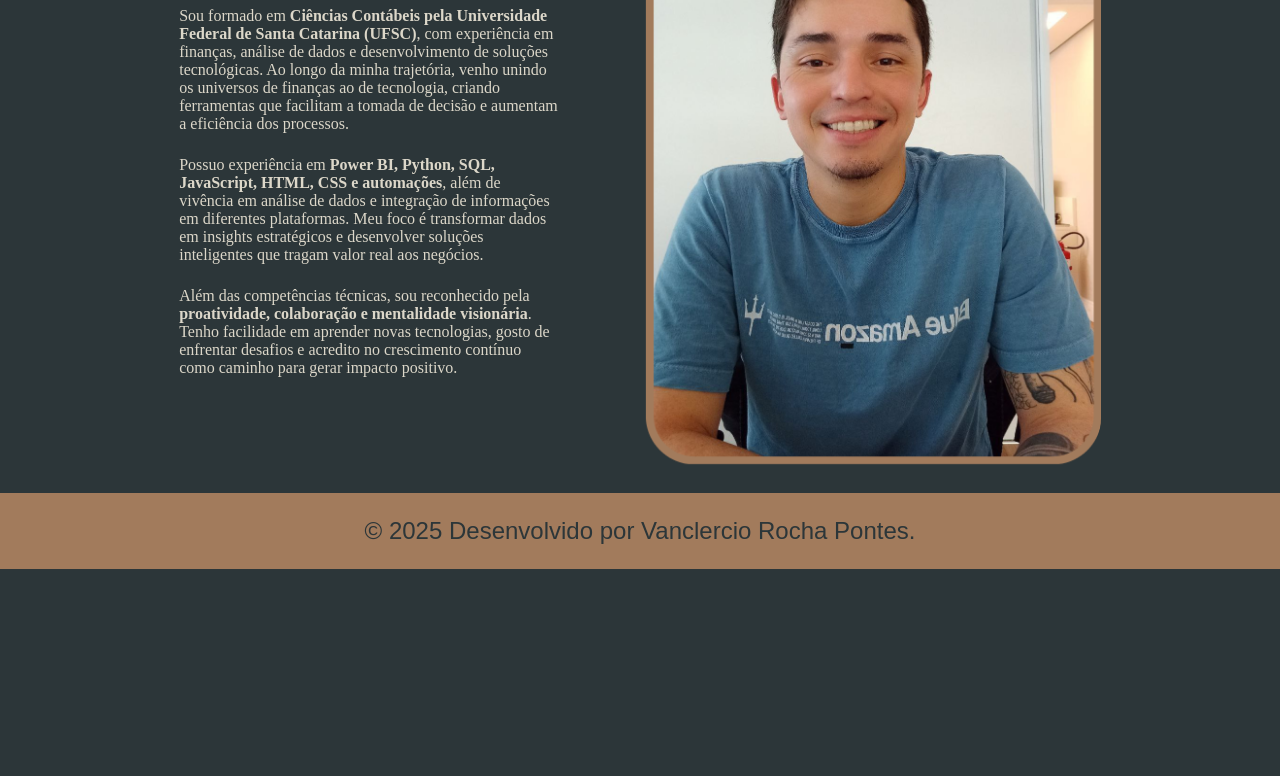
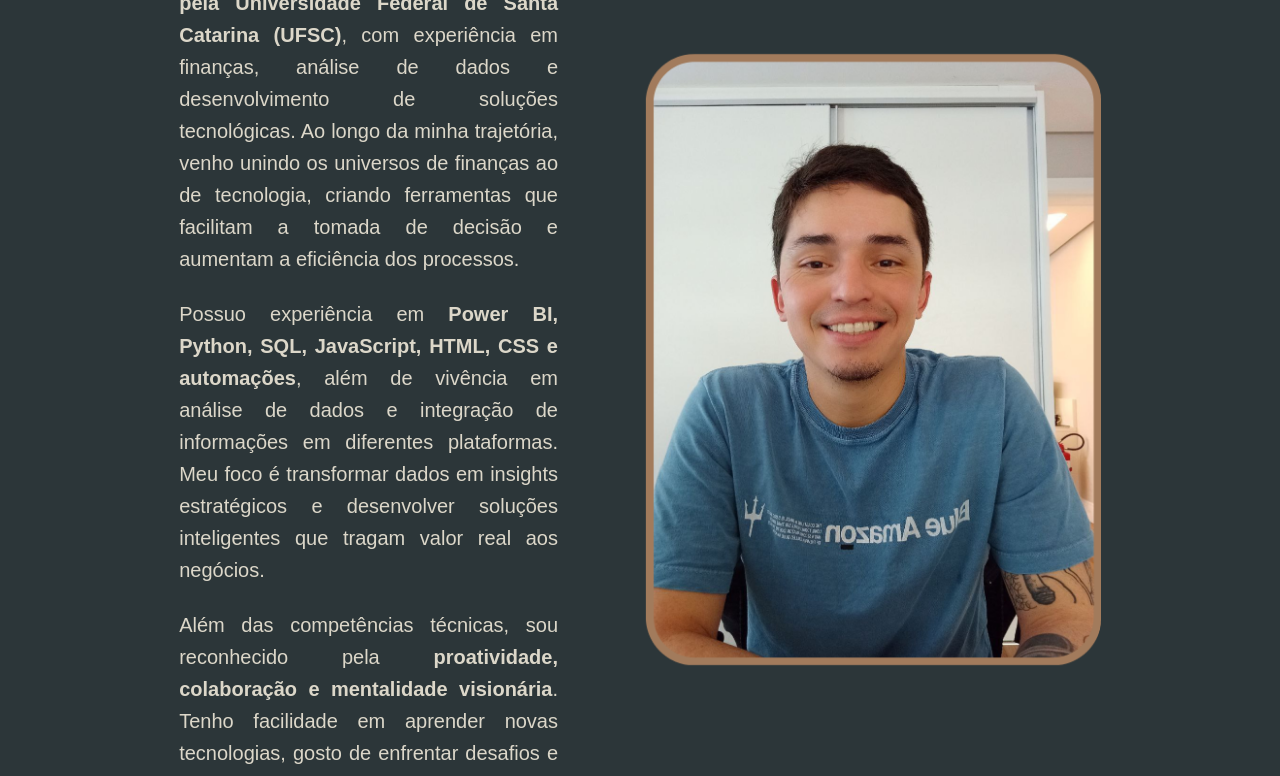
Before and after one commit to vanrpontes/portfolio-vanclercio, a plain HTML site: page about.html in a window 1280 px wide. Shown: the part 231-1007 px from the top of the page. Before the commit the page ends 800 px from the top, so only its background shows below. Drawn offline with nearby package versions, Linux system fonts and the light colour scheme.

Commit message:
Add files via upload

```diff
--- a/styles/style.css
+++ b/styles/style.css
@@ -17,7 +17,6 @@
 
 html, body {
     height: 100%;
-    overflow: hidden; /* Adiciona essa linha para eliminar o scroll */
 }
 
 body {
@@ -29,7 +28,6 @@ body {
 
 .cabecalho {
     padding: 2% 0% 0% 20.6%;
-    flex-shrink: 0; /* Impede que o cabeçalho diminua */
 }
 
 .cabecalho__menu {
@@ -51,8 +49,7 @@ body {
     justify-content: space-between;
     gap: 82px;
     padding: 5% 14%;
-    flex-grow: 1; /* Permite que a seção cresça para ocupar todo o espaço */
-    overflow: auto; /* Adiciona rolagem interna caso o conteúdo seja muito grande */
+    flex: 1; /* Permite que o conteúdo principal se estique */
 }
 
 .apresentacao img {
@@ -122,6 +119,12 @@ body {
     font-weight: 600;
 }
 
+.apresentacao__links__navegacao img {
+    /* CORREÇÃO DO TAMANHO DA IMAGEM */
+    width: 32px;
+    height: 32px;
+}
+
 .apresentacao__links__navegacao:hover {
     background-color: var(--cor-hover);
 }
@@ -139,7 +142,16 @@ body {
     font-size: 1.5rem;
     font-weight: 400;
     width: 100%;
-    flex-shrink: 0; /* Impede que o rodapé diminua */
+}
+
+.sobre__texto {
+    font-size: 1.25rem;
+    font-family: var(--fonte-secundaria);
+    font-weight: 400;
+    line-height: 1.6;
+    color: var(--cor-secundaria);
+    text-align: justify;
+    max-width: 800px;
 }
 
 /* ---------------------------------- */
```
